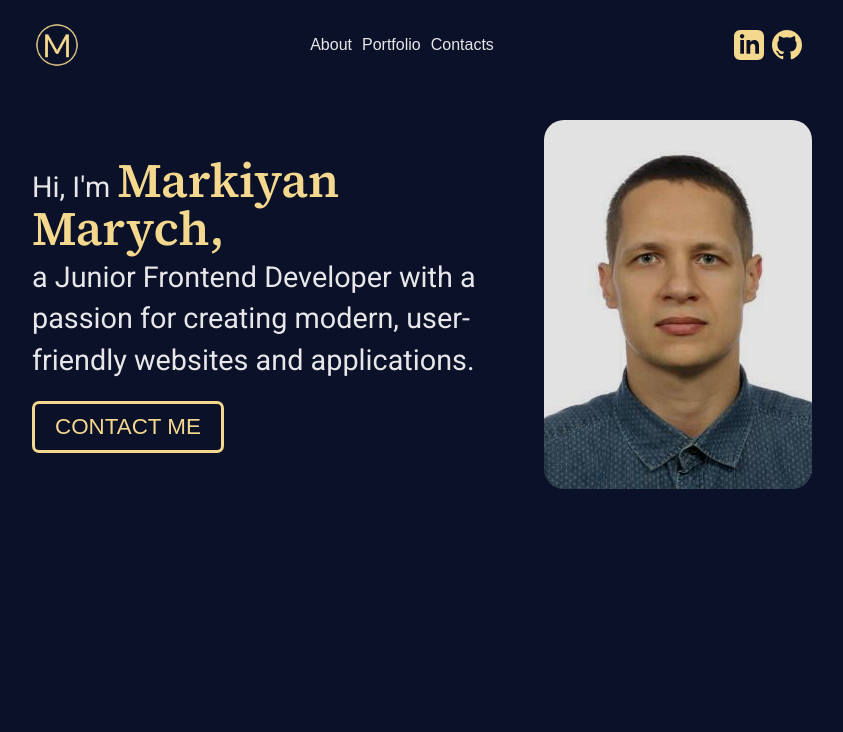
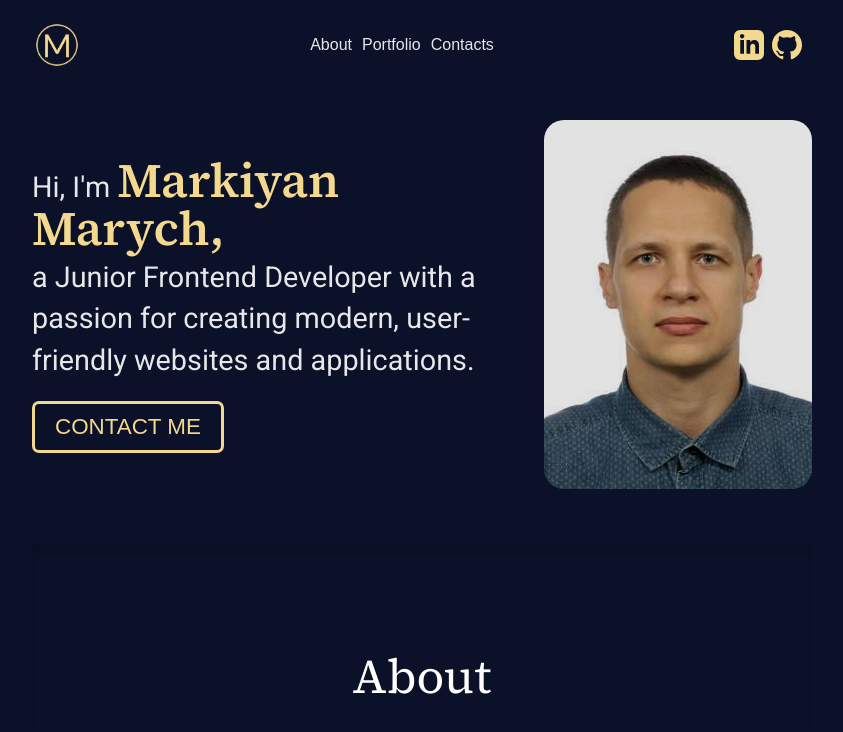
Before and after one commit to MarkiMark01/portfolio_vite_sass, a React (Vite) app: page / in a window 1280 px wide. Shown: the top 732 px of the page, without its empty margins (218-1061 px from the left). Built offline with nearby package versions, Linux system fonts and the light colour scheme.

Commit message:
updated global.css

```diff
--- a/src/App.jsx
+++ b/src/App.jsx
@@ -1,4 +1,5 @@
 import "./App.scss";
+import About from "./components/pages/about/About";
 import Header from "./components/pages/header/Header";
 import Main from "./components/pages/main/Main";
 
@@ -7,6 +8,7 @@ function App() {
     <main>
       <Header />
       <Main/>
+      <About/>
     </main>
   );
 }
--- a/src/components/pages/about/About.jsx
+++ b/src/components/pages/about/About.jsx
@@ -1,6 +1,10 @@
+import styles from './about.module.scss';
+
 const About = () => {
 return(
-    <section></section>
+    <section id="about">
+        <h2>About</h2>
+    </section>
 )
 }
 export default About;
--- /dev/null
+++ b/src/components/pages/about/about.module.scss
@@ -0,0 +1,10 @@
+:global(#about) {
+    display: flex;
+    align-items: center;
+    justify-content: center ;
+    gap: 20px;
+    max-width: 780px;
+    margin: 50px auto;
+    box-shadow: inset 0 10px 5px rgba(0, 0, 0, 0.1);
+    padding-top: 100px;
+}
--- a/src/index.css
+++ b/src/index.css
@@ -1,12 +1,11 @@
 html,
 body {
-  max-width: 100vw;
+  min-width: 100vw;
   overflow-x: hidden;
 }
 
 body {
   background-color: #0a1128;
-  /* color: #ffd700; */
   font-family: Arial, Helvetica, sans-serif;
   -webkit-font-smoothing: antialiased;
   -moz-osx-font-smoothing: grayscale;
@@ -22,3 +21,10 @@ a {
   color: inherit;
   text-decoration: none;
 }
+h2{
+  font-family: 'Source Serif 4';
+  font-size: 3rem;
+  font-weight: 400;
+  color: rgba(255, 255, 255, 1);
+  margin-bottom: 20px;
+}
```
